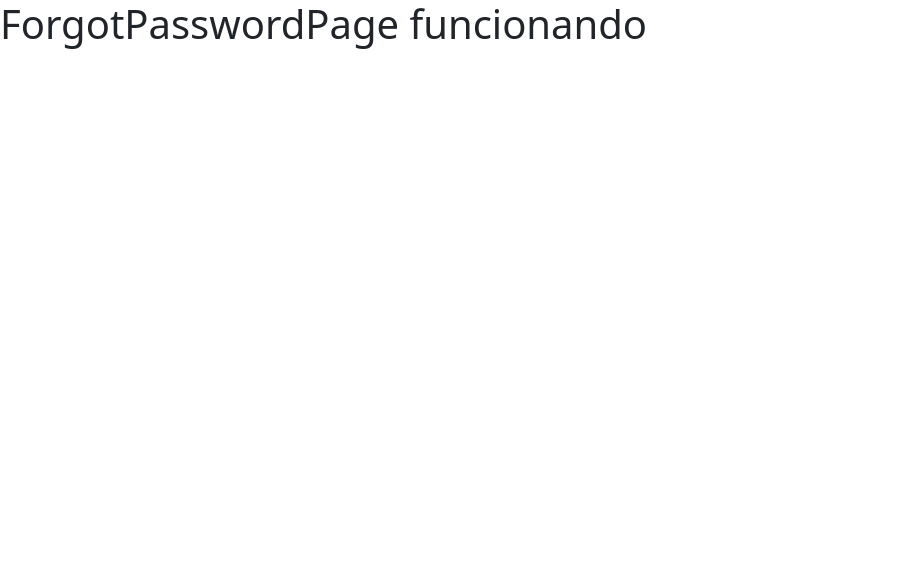
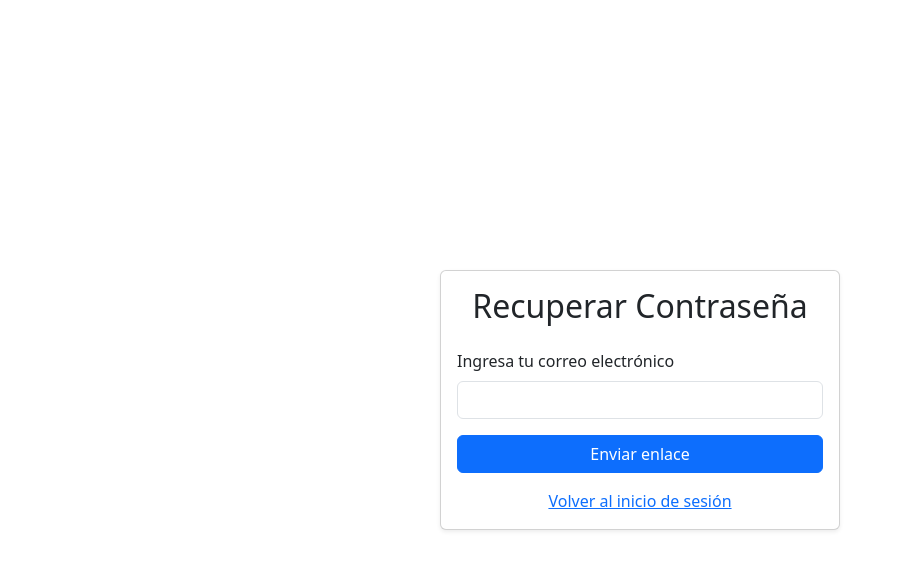
Before and after one commit to julianromero-dev/Login-React, a React (Create React App) app: page /forgot in a window 1280 px wide. Shown: the top 570 px of the page, without its empty margins (0-900 px from the left). Built offline with nearby package versions, Linux system fonts and the light colour scheme.

Commit message:
enlaces-olvide-contraseña

```diff
--- a/src/App.js
+++ b/src/App.js
@@ -5,6 +5,7 @@ import ForgotPasswordPage from "./pages/ForgotPasswordPage/ForgotPasswordPage";
 import DashboardPage from "./pages/DashboardPage/DashboardPage";
 
 function App() {
+
   return (
     <BrowserRouter>
     <Routes>
--- a/src/pages/ForgotPasswordPage/ForgotPasswordPage.js
+++ b/src/pages/ForgotPasswordPage/ForgotPasswordPage.js
@@ -1,5 +1,34 @@
-function ForgotPasswordPage() {
-    return <h1>ForgotPasswordPage funcionando</h1>;
-}
+function ForgotPaswordPage(){
+    return (
+        <div className="container vh-100 d-flex justify-content-center align-items-center">
+        <div className="card shadow-sm" style={{ maxWidth: '400px', width: '100%' }}>
+          <div className="card-body">
+            <h2 className="card-title text-center mb-4">Recuperar Contraseña</h2>
+            <form>
+              <div className="mb-3">
+                <label htmlFor="recoverEmail" className="form-label">
+                  Ingresa tu correo electrónico
+                </label>
+                <input
+                  type="email"
+                  className="form-control"
+                  id="recoverEmail"
+                  placeholder=""
+                  required
+                />
+              </div>
+              <button type="submit" className="btn btn-primary w-100">
+                Enviar enlace
+              </button>
+            </form>
+            <div className="mt-3 text-center">
+              <a href="/">Volver al inicio de sesión</a>
+            </div>
+          </div>
+        </div>
+      </div>
+    )
+    }
 
-export default ForgotPasswordPage;
+
+    export default ForgotPaswordPage;
--- a/src/pages/LoginPages/LoginPage.js
+++ b/src/pages/LoginPages/LoginPage.js
@@ -50,7 +50,7 @@ const Login = () => {
           <small className="text-muted d-block">
             ¿Olvidaste tu contraseña?
             {/* Enlace a tu página de recuperación */}
-            <a href="/recuperar"> Recuperar</a>
+            <a href="/forgot"> Recuperar</a>
           </small>
         </div>
       </div>
```
